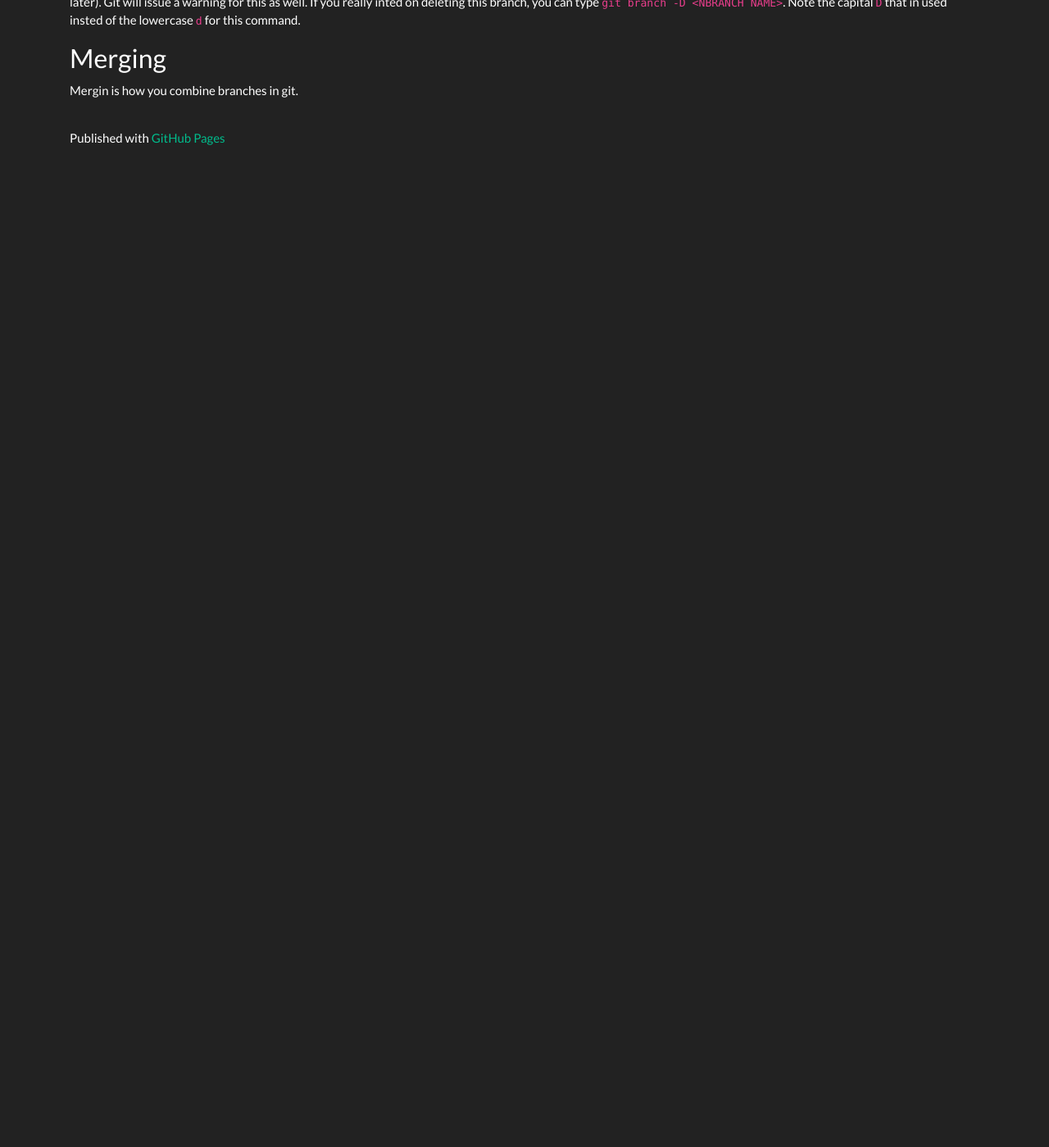
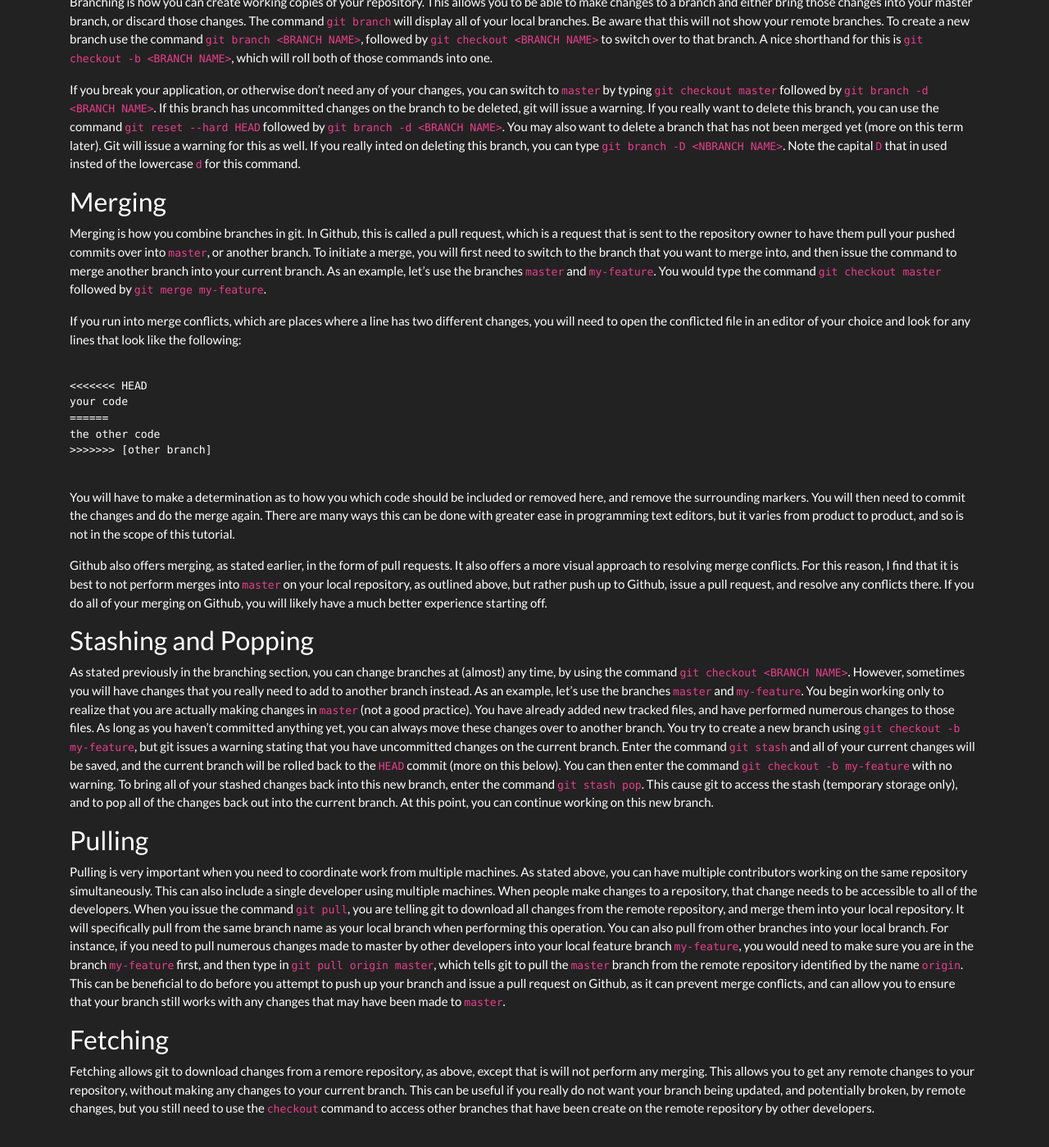
Before and after one commit to jkmills78/jkmills78.github.io, a Jekyll site: the page built from _tutorials/intro_to_git.md, in a window 1280 px wide and 1400 px high, scrolled down 4809 px. Shown: the whole window at 82% size. Built offline with Jekyll 4.4.1, drawn with Linux system fonts in a browser that asks for light colours; before the commit the page ends 5013 px from its top, so only the background shows below that; some of the changed text lies outside the part shown.

Commit message:
fix: Finish intro to git tutorial

````diff
--- a/_tutorials/intro_to_git.md
+++ b/_tutorials/intro_to_git.md
@@ -107,7 +107,7 @@ This is a good way to handle projects that do have pre-existing code, but a loca
 
 Prerequisite:  You must have git bash installed if you are on a PC, which you can <a href="https://git-scm.com/downloads" target="_blank">download here</a>.  Macs should already have this included, but you can access the link above if you do not have it, or need to update your version.  The folder structure we will be creating at a later point in this process will be as follows:
 
-``` txt
+```txt
 
 /git/my-first-project/
 /git/my-second-project/
@@ -151,6 +151,10 @@ Prerequisite:  You must have git bash installed if you are on a PC, which you ca
 
 ```Push``` is the command that causes git to push all commits to another location.  The ```-u``` option indicates that we want to make our local branch (more on this term later) a tracking branch.  What this means is that this local repository branch can determine when it has changed versus what is located on the remote repository.  This is how git knows if it needs to push changes up, as well as which changes get pushed.  The ```origin``` option tells git that we are pushing to the repository specified by the ```origin``` keyword, which we defined in the previous step.  The ```master``` option tells git which branch we want to push to.  The main branch is always called ```master```, but you may have numerous branches in a repository with different names.
 
+### Committing
+
+Committing, as explained above, is just adding your changes to the repository.  You can commit as many or few times as necessary, and when you push, all of your commits to this point will be included.  It is much better to perform a commit for every atomic change, so that you can maintain much more granularity in your commits.  Basically, if you make a mistake at some point, and need to roll back, it is much better to be able to rollback to the last commit made 10 minutes ago, rather than the commit made 10 days ago.  If you make lots of changes, and then get into trouble, and you haven't been frequently committing, you have have to undo a large chunk of work, rather than one or two small ones.
+
 ### Branching
 
 Branching is how you can create working copies of your repository.  This allows you to be able to make changes to a branch and either bring those changes into your master branch, or discard those changes. The command ```git branch``` will display all of your local branches.  Be aware that this will not show your remote branches.  To create a new branch use the command ```git branch <BRANCH NAME>```, followed by ```git checkout <BRANCH NAME>``` to switch over to that branch.  A nice shorthand for this is ```git checkout -b <BRANCH NAME>```, which will roll both of those commands into one.
@@ -159,4 +163,32 @@ If you break your application, or otherwise don't need any of your changes, you
 
 ### Merging
 
-Mergin is how you combine branches in git.
+Merging is how you combine branches in git.  In Github, this is called a pull request, which is a request that is sent to the repository owner to have them pull your pushed commits over into ```master```, or another branch.  To initiate a merge, you will first need to switch to the branch that you want to merge into, and then issue the command to merge another branch into your current branch.  As an example, let's use the branches ```master``` and ```my-feature```.  You would type the command ```git checkout master``` followed by ```git merge my-feature```.
+
+If you run into merge conflicts, which are places where a line has two different changes, you will need to open the conflicted file in an editor of your choice and look for any lines that look like the following:
+
+```git
+
+<<<<<<< HEAD
+your code
+======
+the other code
+>>>>>>> [other branch]
+
+```
+
+You will have to make a determination as to how you which code should be included or removed here, and remove the surrounding markers.  You will then need to commit the changes and do the merge again.  There are many ways this can be done with greater ease in programming text editors, but it varies from product to product, and so is not in the scope of this tutorial.
+
+Github also offers merging, as stated earlier, in the form of pull requests.  It also offers a more visual approach to resolving merge conflicts.  For this reason, I find that it is best to not perform merges into ```master``` on your local repository, as outlined above, but rather push up to Github, issue a pull request, and resolve any conflicts there.  If you do all of your merging on Github, you will likely have a much better experience starting off.
+
+### Stashing and Popping
+
+As stated previously in the branching section, you can change branches at (almost) any time, by using the command ```git checkout <BRANCH NAME>```.  However, sometimes you will have changes that you really need to add to another branch instead.  As an example, let's use the branches ```master``` and ```my-feature```.  You begin working only to realize that you are actually making changes in ```master``` (not a good practice).  You have already added new tracked files, and have performed numerous changes to those files.  As long as you haven't committed anything yet, you can always move these changes over to another branch.  You try to create a new branch using ```git checkout -b my-feature```, but git issues a warning stating that you have uncommitted changes on the current branch.  Enter the command ```git stash``` and all of your current changes will be saved, and the current branch will be rolled back to the ```HEAD``` commit (more on this below).  You can then enter the command ```git checkout -b my-feature``` with no warning.  To  bring all of your stashed changes back into this new branch, enter the command ```git stash pop```.  This cause git to access the stash (temporary storage only), and to pop all of the changes back out into the current branch.  At this point, you can continue working on this new branch.
+
+### Pulling
+
+Pulling is very important when you need to coordinate work from multiple machines.  As stated above, you can have multiple contributors working on the same repository simultaneously.  This can also include a single developer using multiple machines.  When people make changes to a repository, that change needs to be accessible to all of the developers.  When you issue the command ```git pull```, you are telling git to download all changes from the remote repository, and merge them into your local repository.  It will specifically pull from the same branch name as your local branch when performing this operation.  You can also pull from other branches into your local branch.  For instance, if you need to pull numerous changes made to master by other developers into your local feature branch ```my-feature```, you would need to make sure you are in the branch ```my-feature``` first, and then type in ```git pull origin master```, which tells git to pull the ```master``` branch from the remote repository identified by the name ```origin```.  This can be beneficial to do before you attempt to push up your branch and issue a pull request on Github, as it can prevent merge conflicts, and can allow you to ensure that your branch still works with any changes that may have been made to ```master```.
+
+### Fetching
+
+Fetching allows git to download changes from a remore repository, as above, except that is will not perform any merging.  This allows you to get any remote changes to your repository, without making any changes to your current branch.  This can be useful if you really do not want your branch being updated, and potentially broken, by remote changes, but you still need to use the ```checkout``` command to access other branches that have been create on the remote repository by other developers.
````
